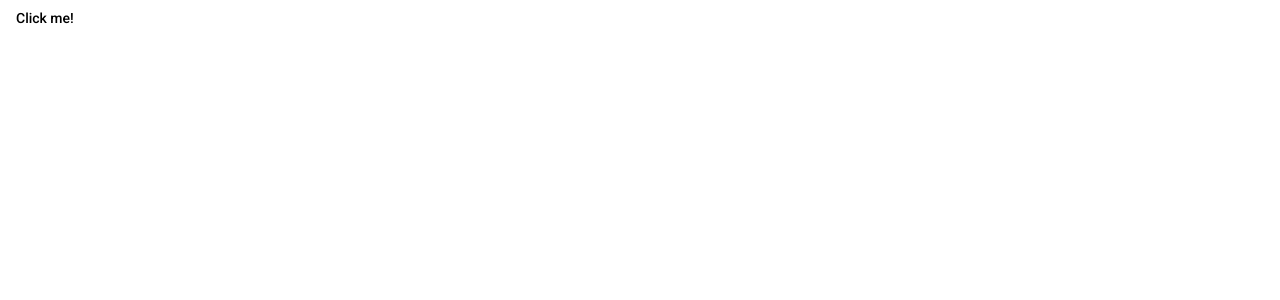
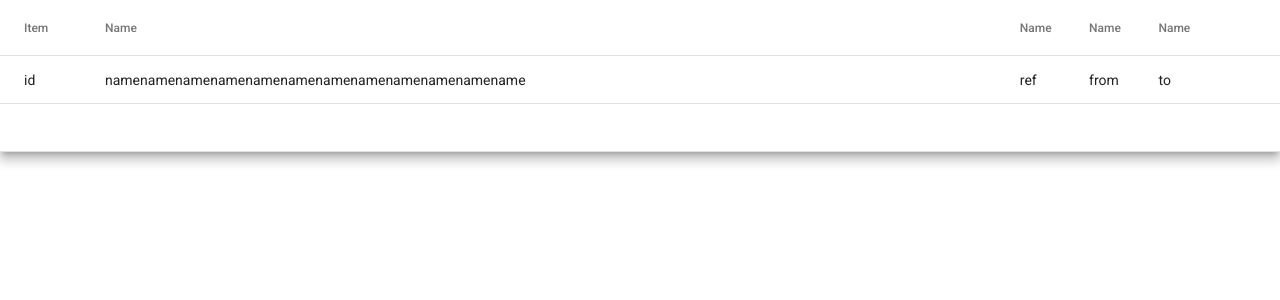
Before and after one commit to SamuelRioTz/osm-routes-cochabamba, an Angular app: page / in a window 1280 px wide. Shown: the top 300 px of the page. Built offline with nearby package versions, Linux system fonts and the light colour scheme.

Commit message:
adding table

```diff
--- a/src/app/app.module.ts
+++ b/src/app/app.module.ts
@@ -4,7 +4,7 @@ import { NgModule } from '@angular/core';
 import { AppComponent } from './app.component';
 import { BrowserAnimationsModule } from '@angular/platform-browser/animations';
 import { MainContainerComponent } from './main-container/main-container.component';
-import {MatButtonModule} from '@angular/material/button';
+import {MatTableModule} from '@angular/material/table';
 
 @NgModule({
   declarations: [
@@ -14,7 +14,7 @@ import {MatButtonModule} from '@angular/material/button';
   imports: [
     BrowserModule,
     BrowserAnimationsModule,
-    MatButtonModule
+    MatTableModule
   ],
   providers: [],
   bootstrap: [AppComponent]
--- a/src/app/main-container/main-container.component.css
+++ b/src/app/main-container/main-container.component.css
@@ -0,0 +1,7 @@
+table {
+    width: 100%;
+  }
+
+  tr.mat-footer-row {
+    font-weight: bold;
+  }
--- a/src/app/main-container/main-container.component.html
+++ b/src/app/main-container/main-container.component.html
@@ -1 +1,36 @@
-<button mat-button>Click me!</button>
+<table mat-table [dataSource]="routes" class="mat-elevation-z8">
+    <!-- Item Column -->
+    <ng-container matColumnDef="item">
+        <th mat-header-cell *matHeaderCellDef> Item </th>
+        <td mat-cell *matCellDef="let route"> {{route.id}} </td>
+        <td mat-footer-cell *matFooterCellDef></td>
+    </ng-container>
+    <!-- Name Column -->
+    <ng-container matColumnDef="name">
+        <th mat-header-cell *matHeaderCellDef> Name </th>
+        <td mat-cell *matCellDef="let route"> {{route.name}} </td>
+        <td mat-footer-cell *matFooterCellDef></td>
+    </ng-container>
+    <!-- Ref Column -->
+    <ng-container matColumnDef="ref">
+        <th mat-header-cell *matHeaderCellDef> Name </th>
+        <td mat-cell *matCellDef="let route"> {{route.ref}} </td>
+        <td mat-footer-cell *matFooterCellDef></td>
+    </ng-container>
+    <!-- From Column -->
+    <ng-container matColumnDef="from">
+        <th mat-header-cell *matHeaderCellDef> Name </th>
+        <td mat-cell *matCellDef="let route"> {{route.from}} </td>
+        <td mat-footer-cell *matFooterCellDef></td>
+    </ng-container>
+    <!-- To Column -->
+    <ng-container matColumnDef="to">
+        <th mat-header-cell *matHeaderCellDef> Name </th>
+        <td mat-cell *matCellDef="let route"> {{route.to}} </td>
+        <td mat-footer-cell *matFooterCellDef></td>
+    </ng-container>
+
+    <tr mat-header-row *matHeaderRowDef="displayedColumns"></tr>
+    <tr mat-row *matRowDef="let row; columns: displayedColumns;"></tr>
+    <tr mat-footer-row *matFooterRowDef="displayedColumns"></tr>
+</table>
--- a/src/app/main-container/main-container.component.ts
+++ b/src/app/main-container/main-container.component.ts
@@ -1,14 +1,31 @@
 import { Component, OnInit } from '@angular/core';
-
+export interface Transaction {
+  item: string;
+  cost: number;
+}
+export interface OSMRoute {
+  id: string;
+  name: string;
+  ref: string;
+  from: string;
+  to: string;
+}
 @Component({
   selector: 'app-main-container',
   templateUrl: './main-container.component.html',
   styleUrls: ['./main-container.component.css']
 })
 export class MainContainerComponent implements OnInit {
-
-  constructor() { }
-
+  displayedColumns: string[] = ['item', 'name', 'ref', 'from', 'to'];
+  routes: OSMRoute[] = [
+    {
+      id: "id",
+      name: "namenamenamenamenamenamenamenamenamenamenamename",
+      ref: "ref",
+      from: "from",
+      to: "to",
+    },
+  ];
   ngOnInit() {
   }
 
```
